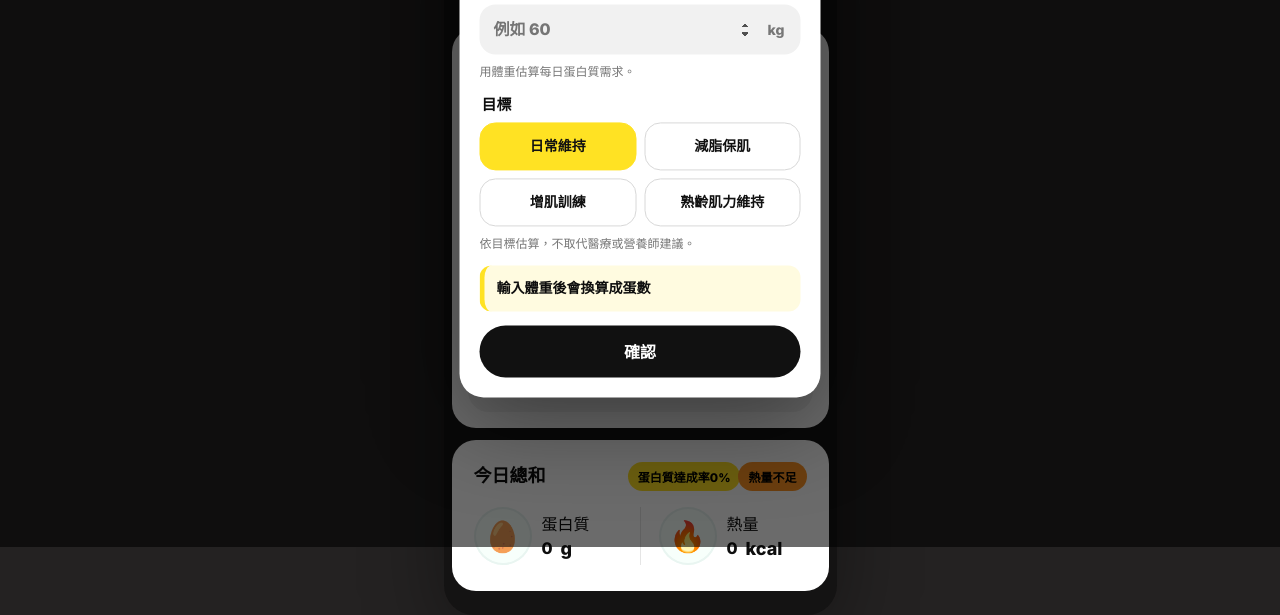
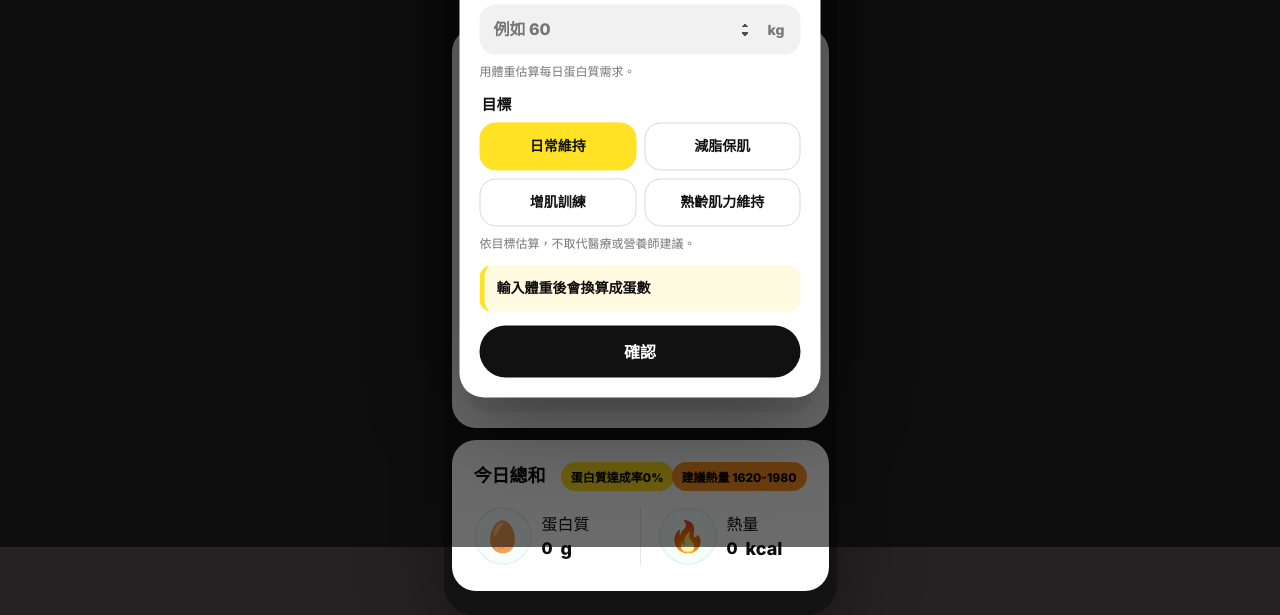
Before and after one commit to vickylan20-design/protein2026, a website: page index.html in a window 1280 px wide. Shown: the part 253-868 px from the top of the page. Drawn offline with Linux system fonts and the light colour scheme.

Commit message:
Show suggested calorie range

```diff
--- a/app.js
+++ b/app.js
@@ -1035,15 +1035,9 @@ function dailyCalorieRange() {
   };
 }
 
-function calorieStatus(totalCalories) {
+function calorieStatus() {
   const range = dailyCalorieRange();
-  if (totalCalories < range.lower) {
-    return `熱量不足`;
-  }
-  if (totalCalories > range.upper) {
-    return `熱量超過`;
-  }
-  return `熱量適中`;
+  return `建議熱量 ${range.lower}-${range.upper}`;
 }
 
 function formatTodayLabel(date = new Date()) {
@@ -1139,7 +1133,7 @@ function renderSummary() {
   elements.totalProtein.textContent = totalProtein;
   elements.totalCalories.textContent = totalCalories;
   elements.proteinRate.textContent = `蛋白質達成率${rate}%`;
-  elements.energyHint.textContent = calorieStatus(totalCalories);
+  elements.energyHint.textContent = calorieStatus();
 }
 
 function currentRecord() {
--- a/index.html
+++ b/index.html
@@ -72,7 +72,7 @@
             <h2 id="summaryTitle">今日總和</h2>
             <div class="summary-tags">
               <span class="tag tag-protein" id="proteinRate">蛋白質達成率0%</span>
-            <span class="tag tag-energy" id="energyHint">熱量不足</span>
+            <span class="tag tag-energy" id="energyHint">建議熱量</span>
             </div>
           </div>
           <div class="summary-grid">
```
